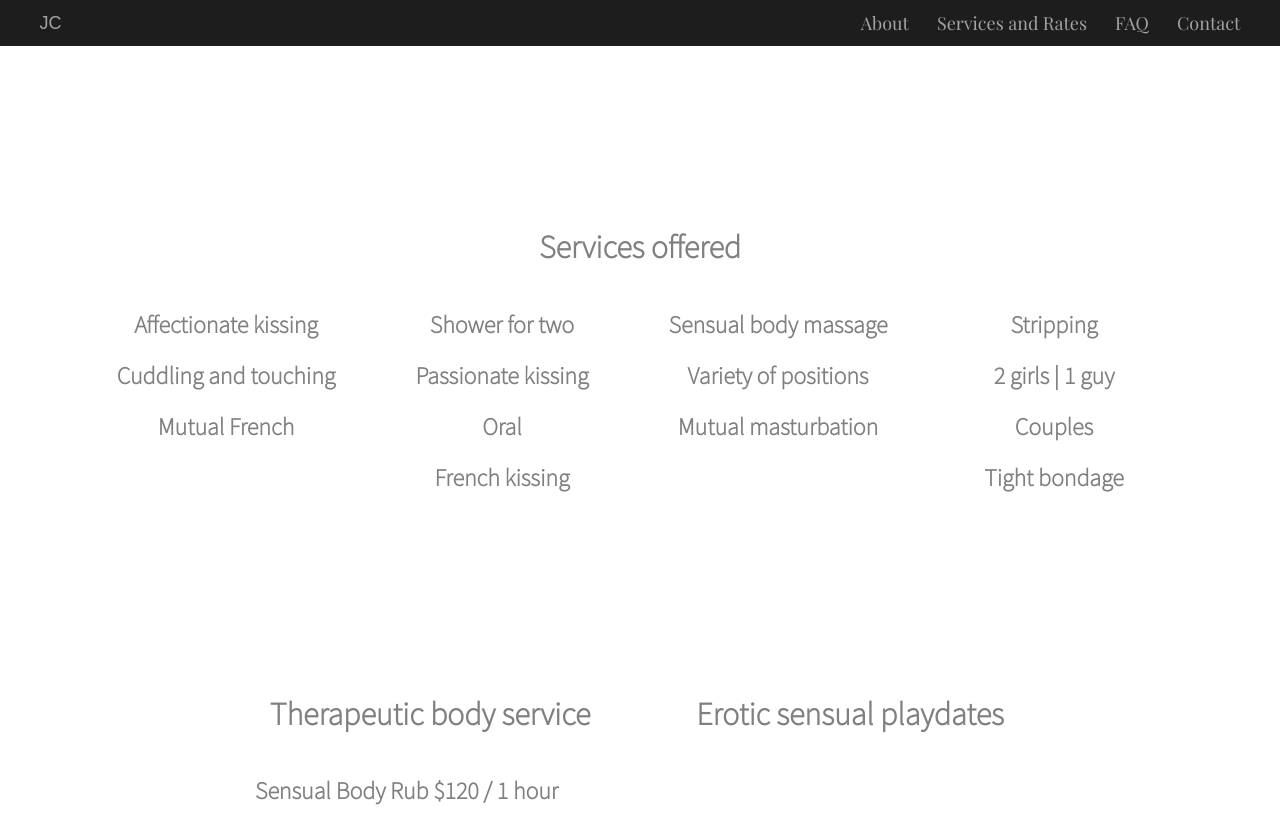
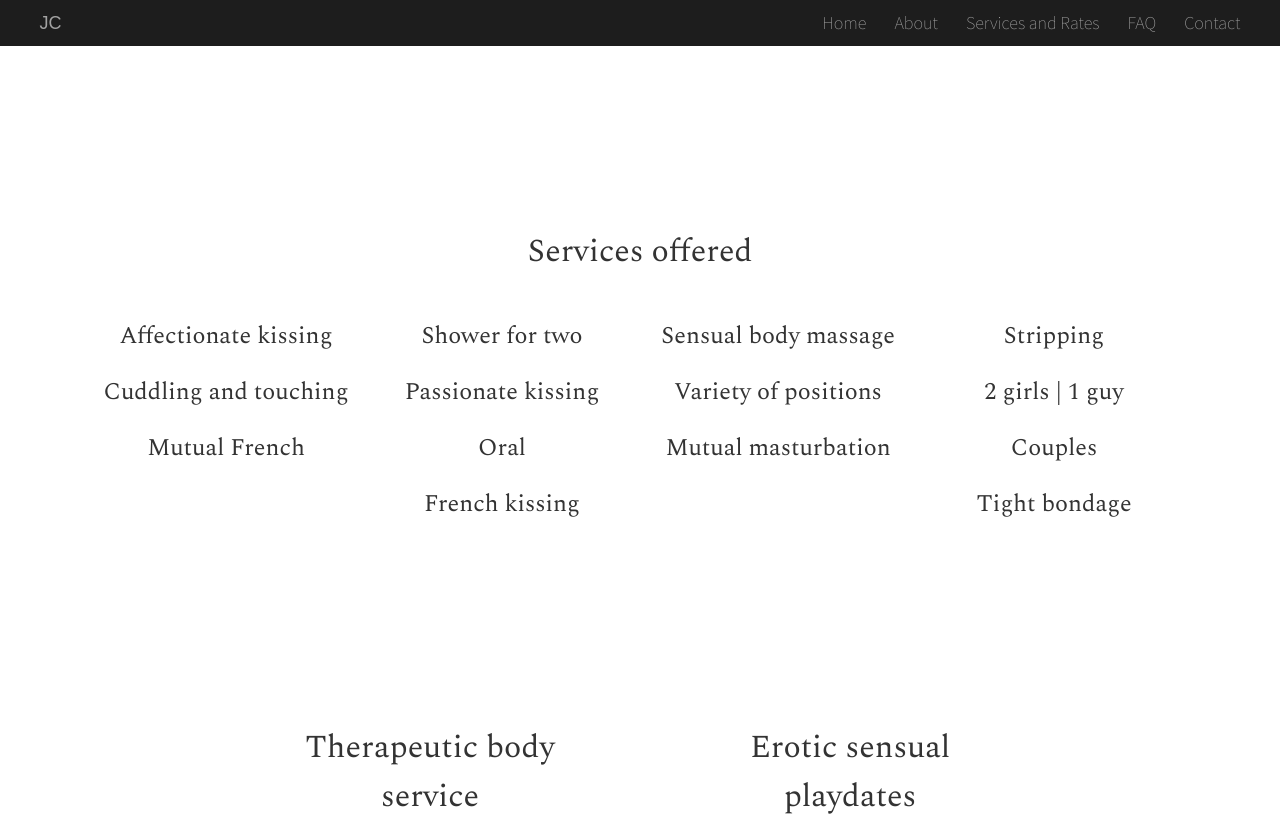
Before and after one commit to karlcode/PerthEscort, a React (Create React App) app: page /services in a window 1280 px wide. Shown: the top 816 px of the page. Built offline with nearby package versions, Linux system fonts and the light colour scheme; a web font is replaced by a local one.

Commit message:
Style changes

```diff
--- a/package.json
+++ b/package.json
@@ -18,7 +18,7 @@
     "build-css": "node-sass-chokidar src/ -o src/",
     "watch-css": "npm run build-css && node-sass-chokidar src/ -o src/ --watch --recursive",
     "start-js": "react-scripts start",
-    "start": "npm-run-all -p start-js",
+    "start": "npm-run-all -p watch-css start-js",
     "build": "npm run build-css && react-scripts build",
     "test": "react-scripts test --env=jsdom",
     "eject": "react-scripts eject"
--- a/src/components/Navbar.js
+++ b/src/components/Navbar.js
@@ -34,6 +34,7 @@ class App extends Component {
                 <li><Link to="/faq">FAQ</Link></li>
                 <li><Link to="/services">Services and Rates</Link></li>
                 <li><Link to="/about">About</Link></li>
+                <li><Link to="/">Home</Link></li>
               </div>
             </ul>
           </nav>
--- a/src/pages/HomePage.js
+++ b/src/pages/HomePage.js
@@ -6,16 +6,16 @@ render() {
     <div id="home-page">
       <section id="home-landing">
         <div id="home-title">
-          <h1 className="fancy">Josh Chase</h1>
-          <h3 className="fancy">perth's elite female companion</h3>
+          <h1 className="sourcesans">Josh Chase</h1>
+          <h3 className="sourcesans">perth's elite female companion</h3>
         </div>
         <i id="home-down" className="fa fa-angle-double-down" aria-hidden="true"></i>
       </section>
 
       <section className="panel container">
         <h1 className="center">Welcome my lovely,</h1>
-        <p>Thank you for making your way to my site. As our society has evolved into a more egalitarian and a less judgemental one women have been afforded opportunities to explore dimensions that heretofore had been generally open only to men. It has become far more acceptable for a woman to wish to spend time with a quality gentleman without the complications of a commitment or a relationship. If you are such a woman then I encourage you to peruse this site.</p>
-        <p>My name is Josh Chase, and I am a professional companion. I am the perfect solution to your dilemma.</p><p>Welcome to my website - please have a look around and get to know me better, and if you feel we would be compatible, I would be delighted to hear from you.</p>
+        <h2>Thank you for making your way to my site. As our society has evolved into a more egalitarian and a less judgemental one women have been afforded opportunities to explore dimensions that heretofore had been generally open only to men. It has become far more acceptable for a woman to wish to spend time with a quality gentleman without the complications of a commitment or a relationship. If you are such a woman then I encourage you to peruse this site.</h2>
+        <h2>My name is Josh Chase, and I am a professional companion. I am the perfect solution to your dilemma.</h2><h2>Welcome to my website - please have a look around and get to know me better, and if you feel we would be compatible, I would be delighted to hear from you.</h2>
       </section>
 
     </div>
--- a/src/styles/base/_base.scss
+++ b/src/styles/base/_base.scss
@@ -1,9 +1,8 @@
 body, html {
     margin: 0 !important;
-<<<<<<< HEAD
+
     height: 100vh;
-=======
->>>>>>> f10cdd875d347073a9be40610aa8468f656cecf4
+
 }
 
 
@@ -29,13 +28,12 @@ body, html {
 .dark-bg{
   padding-top: 10rem;
   padding-bottom: 10rem;
-<<<<<<< HEAD
+
   padding-left: 5rem;
   padding-right: 5rem;
 }
 * {
   min-height: 0;
   min-width: 0;
-=======
->>>>>>> f10cdd875d347073a9be40610aa8468f656cecf4
+
 }
--- a/src/styles/base/_typography.scss
+++ b/src/styles/base/_typography.scss
@@ -1,9 +1,9 @@
-<<<<<<< HEAD
+
 
 @import url('https://fonts.googleapis.com/css?family=Source+Sans+Pro:200,200i');
 
 $primary-font: grey;
-=======
+
 $primary: #1D1D1D;
 
 
@@ -13,7 +13,7 @@ $darker: #A3A3A3;
 $lighter: #ddd;
 $lightest: #fff;
 
->>>>>>> f10cdd875d347073a9be40610aa8468f656cecf4
+
 $primary-dark: #163464;
 $primary-light: #637EA9;
 $active: #1D7667;
@@ -21,9 +21,8 @@ $active-light: #59A195;
 
 body, p, i, h1, h2, h3, h4, h5, h6 {
     color: $primary-font;
-<<<<<<< HEAD
-    font-family: 'Source Sans Pro', 'Arial', 'Serif';
-=======
+
+
     font-family: 'Spectral', 'Arial', 'Serif';
     font-weight: 300;
 }
@@ -38,9 +37,11 @@ p {
 
 .center {
     text-align: center;
->>>>>>> f10cdd875d347073a9be40610aa8468f656cecf4
+
 }
-
+.sourcesans{
+    font-family: 'Source Sans Pro', 'Arial', 'Serif';
+}
 .fancy {
     font-family: 'Calligraffitti', 'Arial', 'Serif';
 }
--- a/src/styles/components/_Navbar.scss
+++ b/src/styles/components/_Navbar.scss
@@ -1,6 +1,6 @@
-<<<<<<< HEAD
-@import url(https://fonts.googleapis.com/css?family=Playfair+Display);
-=======
+
+@import url('https://fonts.googleapis.com/css?family=Source+Sans+Pro:200,200i');
+
 $nav-fontsize: 18px;
 $nav-padding: 14px;
 $nav-height: $nav-fontsize + 2 * $nav-padding;
@@ -26,7 +26,7 @@ body {
     font-weight: 200;
   }
 }
->>>>>>> f10cdd875d347073a9be40610aa8468f656cecf4
+
 
 nav ul {
   background-color: $primary;
@@ -42,11 +42,11 @@ nav ul {
 }
 
 nav a {
-<<<<<<< HEAD
-  font-family: 'Playfair Display';
+
+  font-family: 'Source Sans Pro';
   float: left;
-=======
->>>>>>> f10cdd875d347073a9be40610aa8468f656cecf4
+
+
   display: block;
   color: $darker;
   padding-left: 14px;
--- a/src/styles/main.css
+++ b/src/styles/main.css
@@ -1,20 +1,11 @@
 @import url("https://fonts.googleapis.com/css?family=Source+Sans+Pro:200,200i");
-@import url(https://fonts.googleapis.com/css?family=Playfair+Display);
+@import url("https://fonts.googleapis.com/css?family=Source+Sans+Pro:200,200i");
 @import url(~slick-carousel/slick/slick.css);
 @import url(~slick-carousel/slick/slick-theme.css);
 body, p, i, h1, h2, h3, h4, h5, h6 {
-
-  color: grey;
-  font-family: 'Source Sans Pro', 'Arial', 'Serif'; }
-
-body, html {
-  margin: 0 !important;
-  height: 100vh;
-
   color: #333;
   font-family: 'Spectral', 'Arial', 'Serif';
-  font-weight: 300;
-  }
+  font-weight: 300; }
 
 h1 {
   font-size: 32px; }
@@ -25,12 +16,15 @@ p {
 .center {
   text-align: center; }
 
+.sourcesans {
+  font-family: 'Source Sans Pro', 'Arial', 'Serif'; }
+
 .fancy {
   font-family: 'Calligraffitti', 'Arial', 'Serif'; }
 
 body, html {
-  margin: 0 !important; }
-
+  margin: 0 !important;
+  height: 100vh; }
 
 .overlay {
   position: absolute;
@@ -118,10 +112,8 @@ nav ul {
   line-height: 46px; }
 
 nav a {
-
-  font-family: 'Playfair Display';
+  font-family: 'Source Sans Pro';
   float: left;
-
   display: block;
   color: #A3A3A3;
   padding-left: 14px;
```
